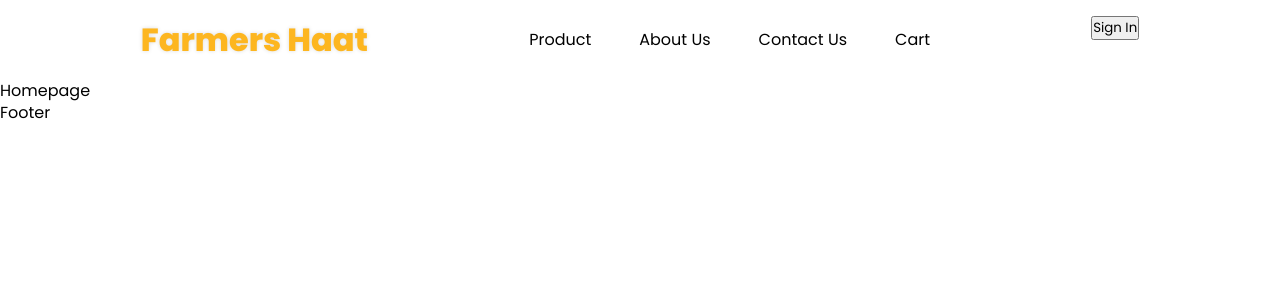
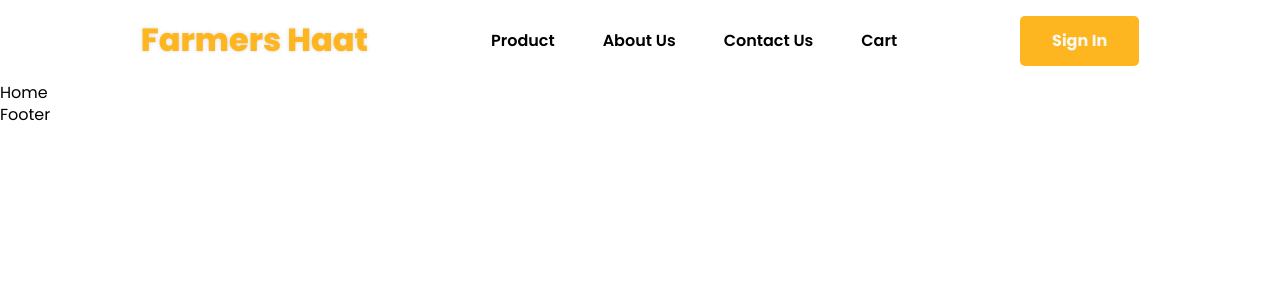
Before and after one commit to FarmersHaat/FarmersHaat, a React (Create React App) app in the folder frontend/: page /FarmersHaat in a window 1280 px wide. Shown: the top 300 px of the page. Built offline with nearby package versions, Linux system fonts and the light colour scheme.

Commit message:
Header Updates

```diff
--- a/frontend/src/components/Header/Header.jsx
+++ b/frontend/src/components/Header/Header.jsx
@@ -16,7 +16,7 @@ const Header = () => {
                   <li>Cart</li>
               </ul>
               <ul className="right">
-                  <button>Sign In</button>
+                  <button className='button'>Sign In</button>
               </ul>
           </div>
       </div>
--- a/frontend/src/components/Header/Header.scss
+++ b/frontend/src/components/Header/Header.scss
@@ -20,6 +20,7 @@
             color: #FDB620;
 
             text-shadow: 0px 0px 4px rgba(0, 0, 0, 0.14);
+            cursor: pointer;
         }
 
         .center{
@@ -28,6 +29,38 @@
             gap: 3rem;
             align-items: center;
             justify-content: space-between;
+
+            li{
+                font-size: 1rem;
+                font-weight: 600;
+                line-height: 1.5rem;
+                cursor: pointer;
+            }
+        }
+
+        .right{
+            button{
+                padding: 0.8rem 2rem;
+                border-radius: 5px;
+                background-color: #FDB620;
+                border: none;
+
+                font-size: 1rem;
+                font-weight: 700;
+                line-height: 1.5rem;
+                color: #F8F7F1;
+                cursor: pointer;
+                transition-duration: 300ms;
+
+                &:hover{
+                    transform: scale(1.1);
+                }
+
+                &:active, &:focus{
+                    background-color: #cf9519;
+                    transform: scale(1);
+                }
+            }
         }
     }
 }
--- a/frontend/src/components/Home/Home.jsx
+++ b/frontend/src/components/Home/Home.jsx
@@ -3,11 +3,7 @@ import './Home.scss'
 import React from 'react'
 
 const Home = () => {
-  return (
-    <div>
-      Homepage
-    </div>
-  )
+  return (<div>Home</div>);
 }
 
 export default Home
```
